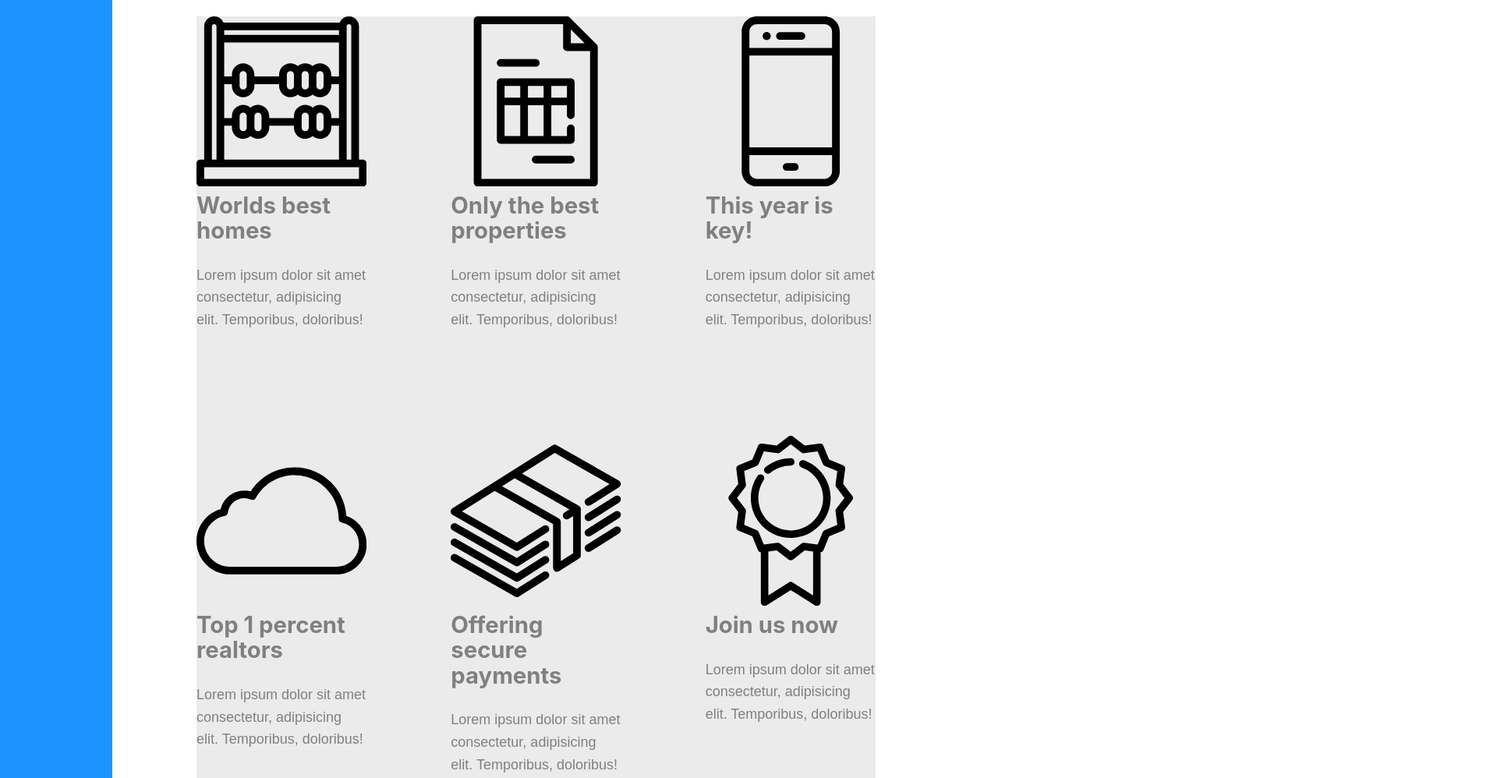
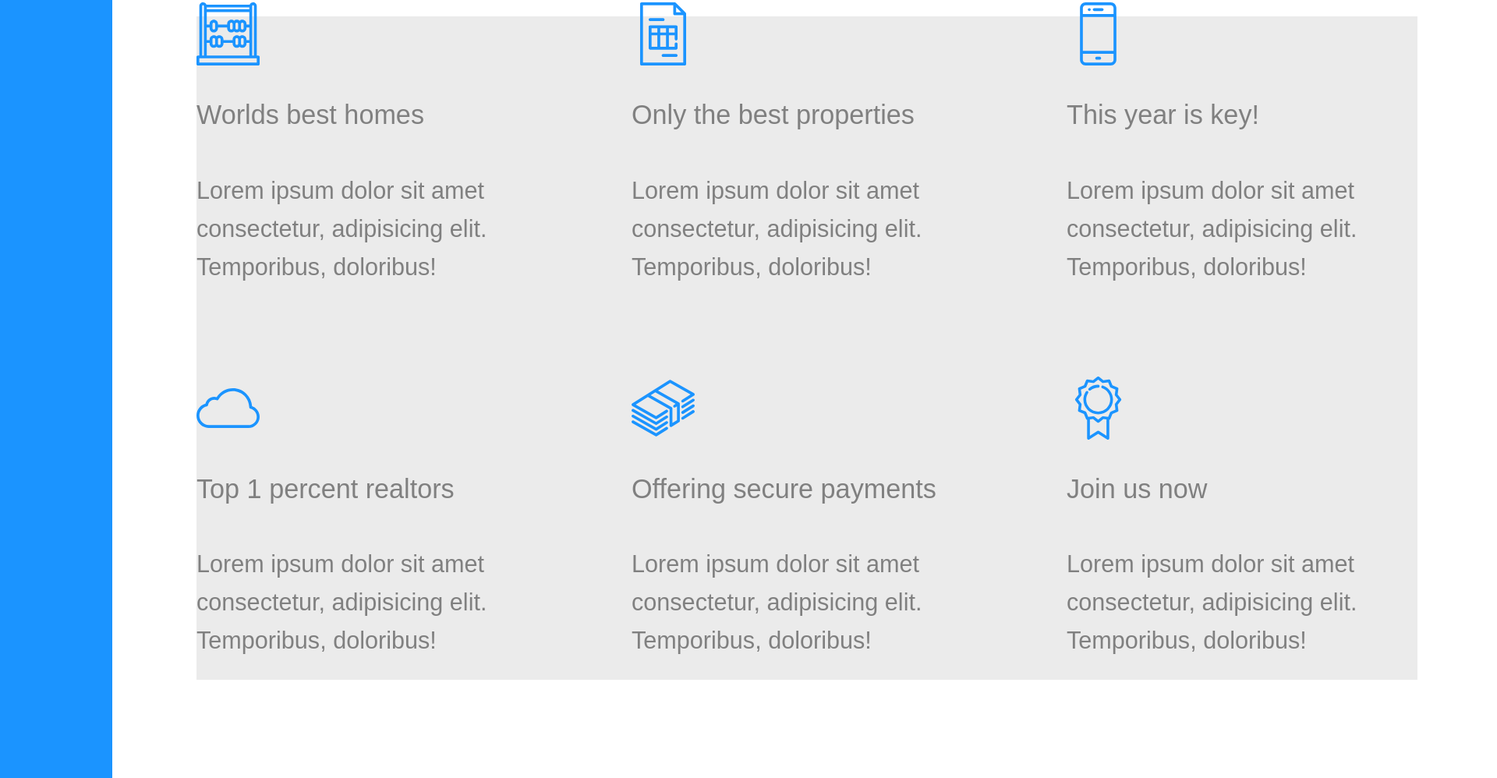
Before and after one commit to kahilnayton/Real-estate, a Gatsby site: page / in a window 1280 px wide. Shown: the part 889-1887 px from the top of the page at 78% size, 1920 px wide, since content can reach past the window. Built offline with nearby package versions, Linux system fonts and the light colour scheme; Gatsby itself is replaced by a stand-in of ours.

Commit message:
more gridding

```diff
--- a/src/pages/index.js
+++ b/src/pages/index.js
@@ -20,33 +20,33 @@
       <div className="realtors">Top 3!</div>
       <section className="features">
         <div className="feature">
-          <Svg />
-          <h2 className="heading-4">Worlds best homes</h2>
+          <Svg className="feature__icon"/>
+          <h2 className="heading-4 heading-4--dark">Worlds best homes</h2>
           <p className="feature__text">Lorem ipsum dolor sit amet consectetur, adipisicing elit. Temporibus, doloribus!</p>
         </div>
         <div className="feature">
-          <Svg2 />
-          <h2 className="heading-4">Only the best properties</h2>
+          <Svg2 className="feature__icon"/>
+          <h2 className="heading-4 heading-4--dark">Only the best properties</h2>
           <p className="feature__text">Lorem ipsum dolor sit amet consectetur, adipisicing elit. Temporibus, doloribus!</p>
         </div>
         <div className="feature">
-          <Svg3 />
-          <h2 className="heading-4">This year is key!</h2>
+          <Svg3 className="feature__icon"/>
+          <h2 className="heading-4 heading-4--dark">This year is key!</h2>
           <p className="feature__text">Lorem ipsum dolor sit amet consectetur, adipisicing elit. Temporibus, doloribus!</p>
         </div>
         <div className="feature">
-          <Svg4 />
-          <h2 className="heading-4">Top 1 percent realtors</h2>
+          <Svg4 className="feature__icon"/>
+          <h2 className="heading-4 heading-4--dark">Top 1 percent realtors</h2>
           <p className="feature__text">Lorem ipsum dolor sit amet consectetur, adipisicing elit. Temporibus, doloribus!</p>
         </div>
         <div className="feature">
-          <Svg5 />
-          <h2 className="heading-4">Offering secure payments</h2>
+          <Svg5 className="feature__icon"/>
+          <h2 className="heading-4 heading-4--dark">Offering secure payments</h2>
           <p className="feature__text">Lorem ipsum dolor sit amet consectetur, adipisicing elit. Temporibus, doloribus!</p>
         </div>
         <div className="feature">
-          <Svg6 />
-          <h2 className="heading-4">Join us now</h2>
+          <Svg6 className="feature__icon"/>
+          <h2 className="heading-4 heading-4--dark">Join us now</h2>
           <p className="feature__text">Lorem ipsum dolor sit amet consectetur, adipisicing elit. Temporibus, doloribus!</p>
         </div>
       </section>
--- a/src/stylesheets/_features.scss
+++ b/src/stylesheets/_features.scss
@@ -9,3 +9,24 @@
   grid-gap: 6rem;
 
 }
+
+.feature {
+  display: grid;
+  // grid-template-columns: min-content 1fr;
+  grid-template-columns: repeat(auto-fit, minmax(25rem, 1fr));// The columns will stay between 25rems and 1fr.
+  grid-row-gap: 1.5rem;
+  grid-column-gap: 2.5rem;
+  align-items: start;
+
+  &__icon {
+    fill: $color-primary;
+    width: 4.5rem;
+    height: 4.5rem;
+    grid-row: 1 / span 2;
+    transform: translateY(-1rem);
+  }
+
+  &__text {
+    font-size: 1.7rem;
+  }
+}
--- a/src/stylesheets/_typography.scss
+++ b/src/stylesheets/_typography.scss
@@ -0,0 +1,21 @@
+%heading {
+  font-family: $font-display;
+  font-weight: 400;
+}
+
+.heading-1 {
+  @extend %heading;
+}
+.heading-2 {
+  @extend %heading;
+}
+.heading-3 {
+  @extend %heading;
+}
+.heading-4 {
+  @extend %heading;
+  font-size: 1.9rem;
+
+  &--light { color: $color-grey-light1;}
+  &--dark { color: $color-grey-dark2;}
+}
```
